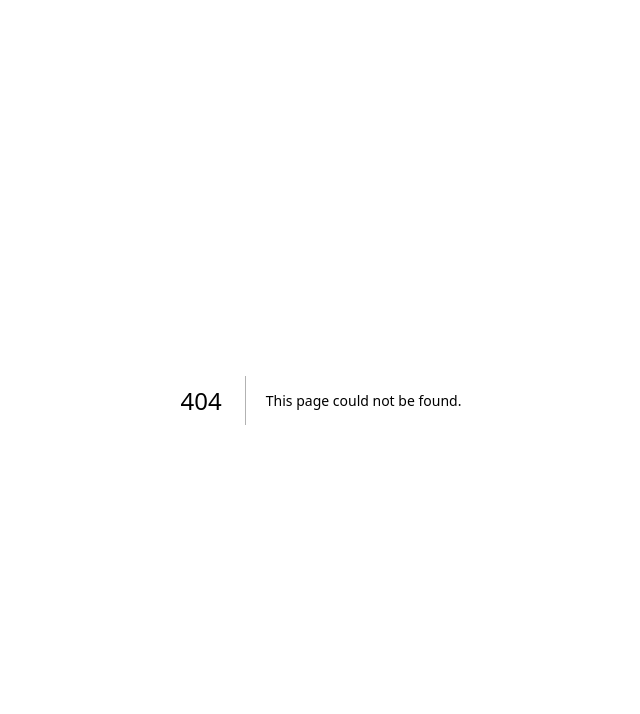
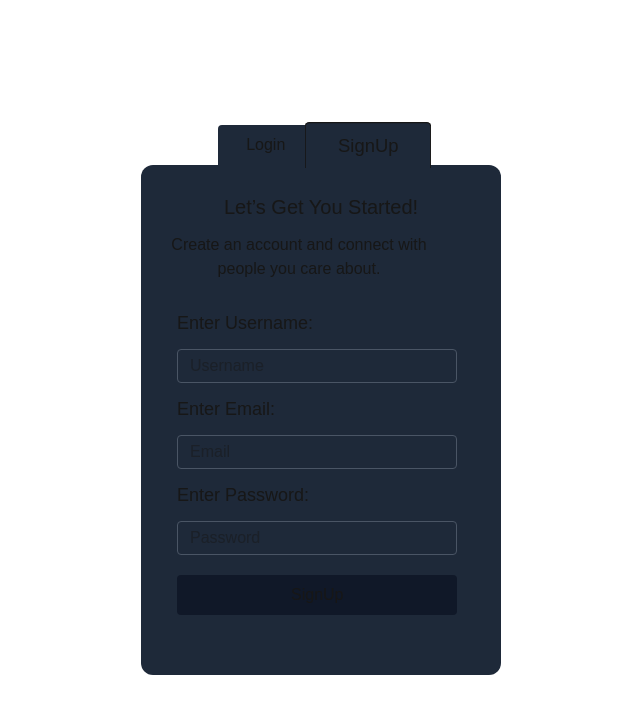
Before and after one commit to IamFJ03/chatConnect, a Next.js app: page /authentication in a window 1280 px wide. Before the commit this address had no page. Shown: the top 714 px of the page, without its empty margins (319-959 px from the left). Built offline with nearby package versions, Linux system fonts and the light colour scheme.

Commit message:
First commit

```diff
--- /dev/null
+++ b/src/app/(pages)/authentication/page.tsx
@@ -0,0 +1,28 @@
+"use client"
+
+import { useState } from "react";
+import Login from "@/app/components/login"
+import Signup from "@/app/components/SignUp"
+
+export default function Authentication() {
+    const [isLogin, setIsLogin] = useState(false);
+    return (
+        <div className="flex h-screen items-center justify-center">
+            <div>
+                <div className="flex justify-center">
+                    <button className={`bg-gray-800 py-2 px-7 rounded-tl cursor-pointer ${isLogin && 'scale-115 border-t border-l border-r rounded-t border-white'} transition-all duration-500`} onClick={() => setIsLogin(true)}>Login</button>
+                    <button className={`bg-gray-800 px-7 rounded-tr cursor-pointer ${!isLogin && 'scale-115 border-t border-l border-r rounded-t'} transition-all duration -500`} onClick={() => setIsLogin(false)}>SignUp</button>
+                </div>
+                <div className="h-fit md:w-90 w-[90%] pt-7 pb-15 bg-gray-800 rounded-xl">
+                    {isLogin
+                        ?
+                        <Login />
+                        :
+                        <Signup />
+                        }
+                </div>
+
+            </div>
+        </div>
+    )
+}
--- /dev/null
+++ b/src/app/components/SignUp.tsx
@@ -0,0 +1,18 @@
+
+export default function Login(){
+    return (
+        <div className="">
+            <p className="flex justify-center text-xl">Let’s Get You Started!</p>
+            <p className="flex justify-center ml-[5%] md:w-70 text-center mt-3 mb-7">Create an account and connect with people you care about.</p>
+            <div className="ml-[5%] md:ml-[10%]">
+                <p className="text-lg my-3">Enter Username:</p>
+            <input type="text" placeholder="Username" className="border border-gray-600 px-3 py-1 md:w-70 rounded" required/>
+            <p className="text-lg my-3">Enter Email:</p>
+            <input type="email" placeholder="Email" className="border border-gray-600 px-3 py-1 md:w-70 rounded" required/>
+            <p className="text-lg my-3">Enter Password:</p>
+            <input type="password" placeholder="Password" className="border border-gray-600 px-3 py-1 md:w-70 rounded" required/><br />
+            <button className="bg-gray-900 px-28.5 py-2 rounded cursor-pointer mt-5">SignUp</button>
+            </div>
+        </div>
+    )
+}
--- /dev/null
+++ b/src/app/components/login.tsx
@@ -0,0 +1,16 @@
+
+export default function Login(){
+    return (
+        <div className="">
+            <p className="flex justify-center text-xl">Sign in to Chat</p>
+            <p className="flex justify-center ml-[5%] md:w-70 text-center mt-3 mb-7">Fast, secure, and real-time messaging at your fingertips.</p>
+            <div className="ml-[5%] md:ml-[10%]">
+            <p className="text-lg my-3">Enter Email:</p>
+            <input type="email" placeholder="Email" className="border border-gray-600 px-3 py-1 md:w-70 rounded" required/>
+            <p className="text-lg my-3">Enter Password:</p>
+            <input type="password" placeholder="Password" className="border border-gray-600 px-3 py-1 md:w-70 rounded" required/><br />
+            <button className="bg-gray-900 px-30 py-2 rounded cursor-pointer mt-5">Login</button>
+            </div>
+        </div>
+    )
+}
```
